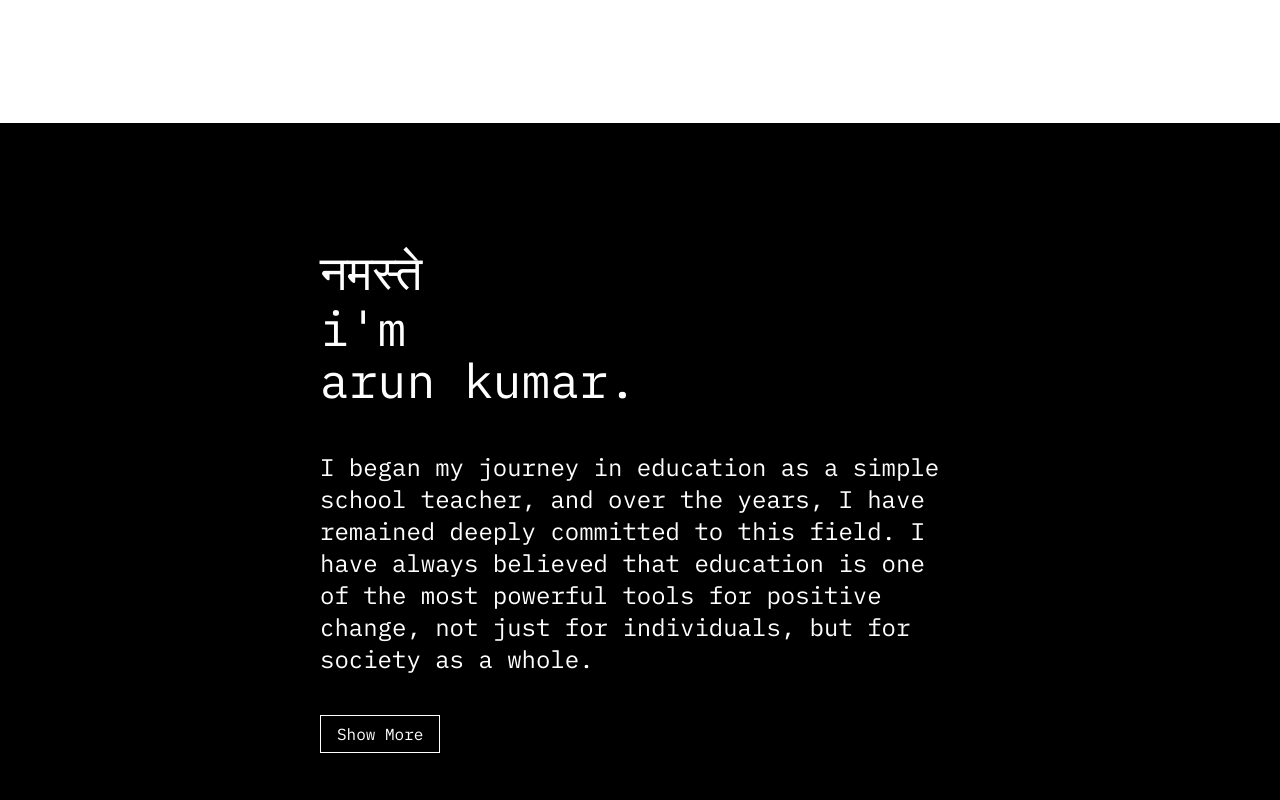
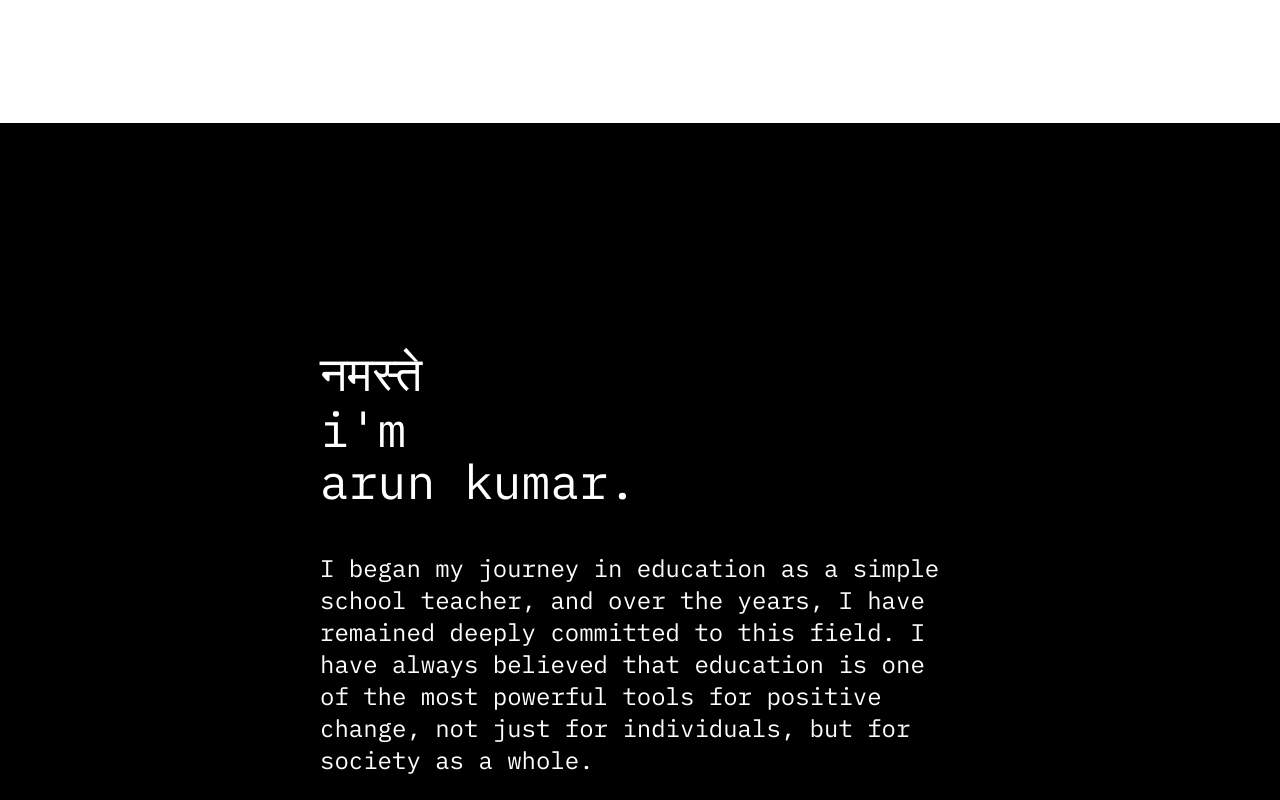
Before and after one commit to Kawish-Raj/arun-kumar-portfolio, a React (Vite) app: page / in a window 1280 px wide. Shown: the part 1020-1820 px from the top of the page. Built offline with nearby package versions, Linux system fonts and the light colour scheme.

Commit message:
center alignment problem solved

```diff
--- a/src/css-components/AboutMe.module.css
+++ b/src/css-components/AboutMe.module.css
@@ -6,7 +6,7 @@
     display:flex;
     flex-direction: column;
     align-items: center;
-    /* justify-content: center; */
+    justify-content: center;
     position:relative;
     cursor:none;
 }
```
